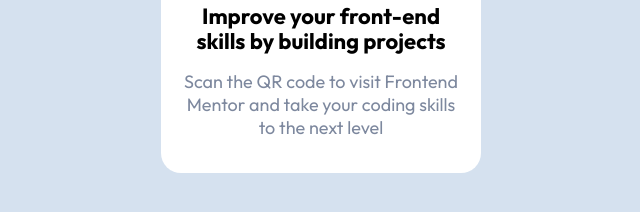
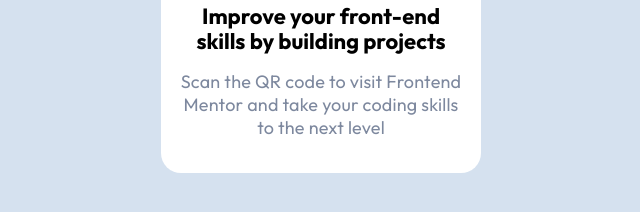
Before and after one commit to omlan99/qrcodeproject, a plain HTML site: page index.html in a window 1280 px wide. Shown: the part 476-688 px from the top of the page, 319-959 px from the left. Drawn offline with Linux system fonts and the light colour scheme.

Commit message:
letter spacing

```diff
--- a/sass/style.scss
+++ b/sass/style.scss
@@ -55,5 +55,6 @@ main{
     font-size: 18px;
     font-weight: 400;
     color: var(--grey);
+    letter-spacing: 0.19px;
 
   }
```
Also changed, not shown: assets/css/style.css, 1 other file.
